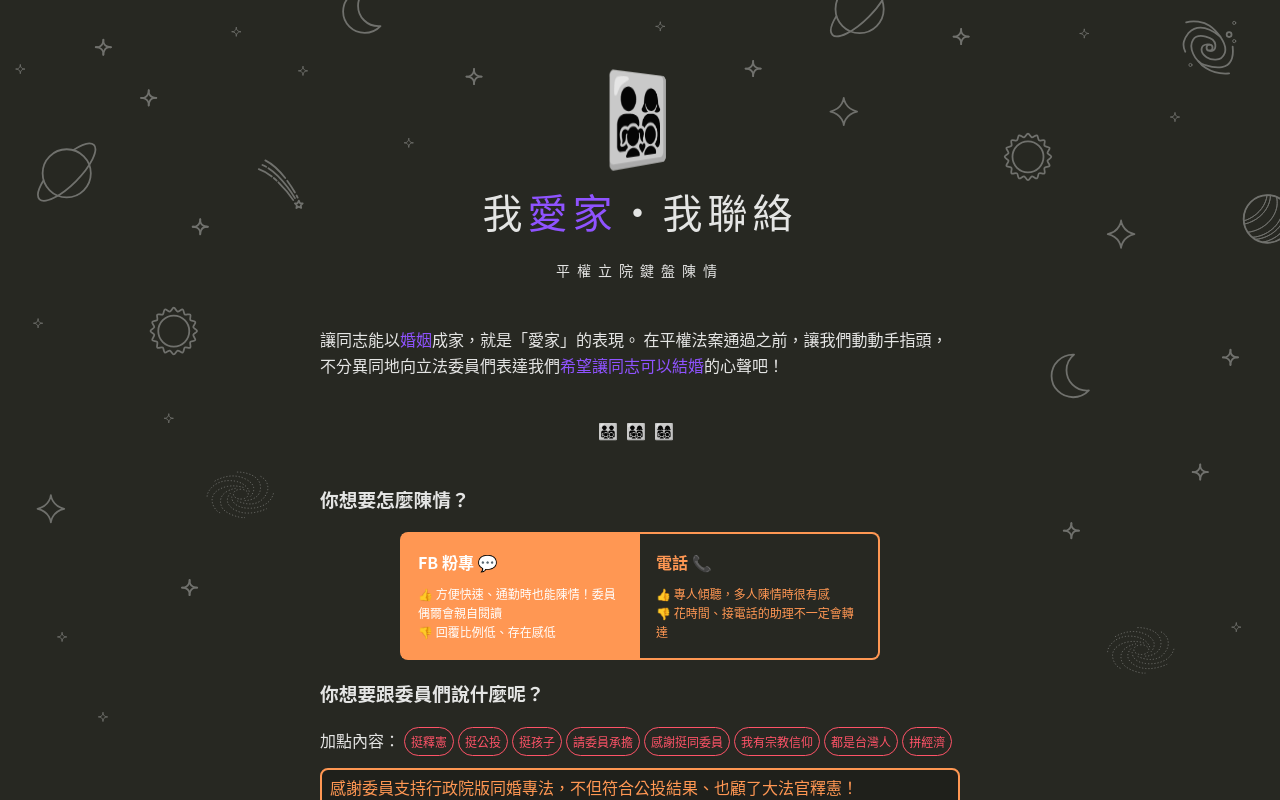
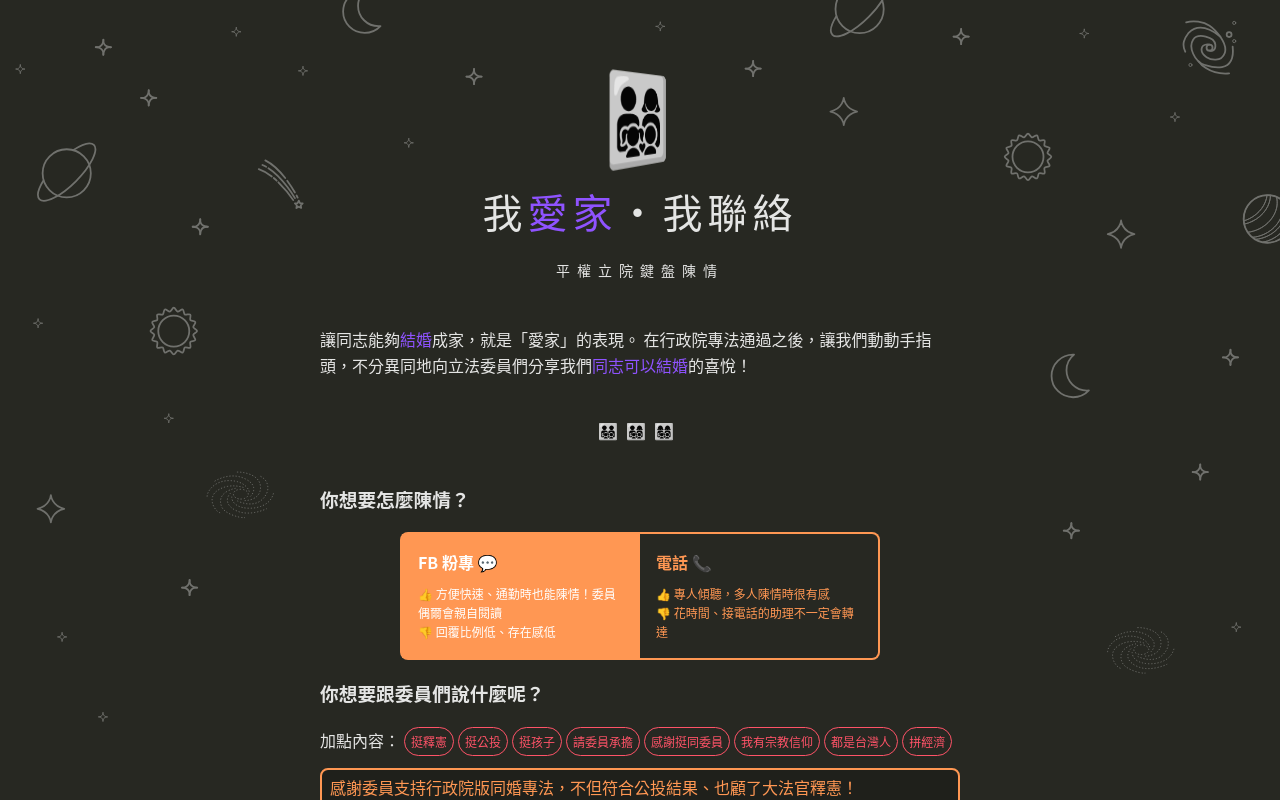
Before and after one commit to answerfamily/ly, a React (Create React App) app: page / in a window 1280 px wide. Shown: the top 800 px of the page. Built offline with nearby package versions, Linux system fonts and the light colour scheme.

Commit message:
Change header prompt to after voting

```diff
--- a/src/SettingsPage.js
+++ b/src/SettingsPage.js
@@ -85,9 +85,9 @@ function SettingsPage({
       <Header />
       <section>
         <p>
-          讓同志能以<Emphasis>婚姻</Emphasis>成家，就是「愛家」的表現。
-          在平權法案通過之前，讓我們動動手指頭，不分異同地向立法委員們表達我們
-          <Emphasis>希望讓同志可以結婚</Emphasis>的心聲吧！
+          讓同志能夠<Emphasis>結婚</Emphasis>成家，就是「愛家」的表現。
+          在行政院專法通過之後，讓我們動動手指頭，不分異同地向立法委員們分享我們
+          <Emphasis>同志可以結婚</Emphasis>的喜悅！
         </p>
         <Divider />
         <h3>你想要怎麼陳情？</h3>
```
